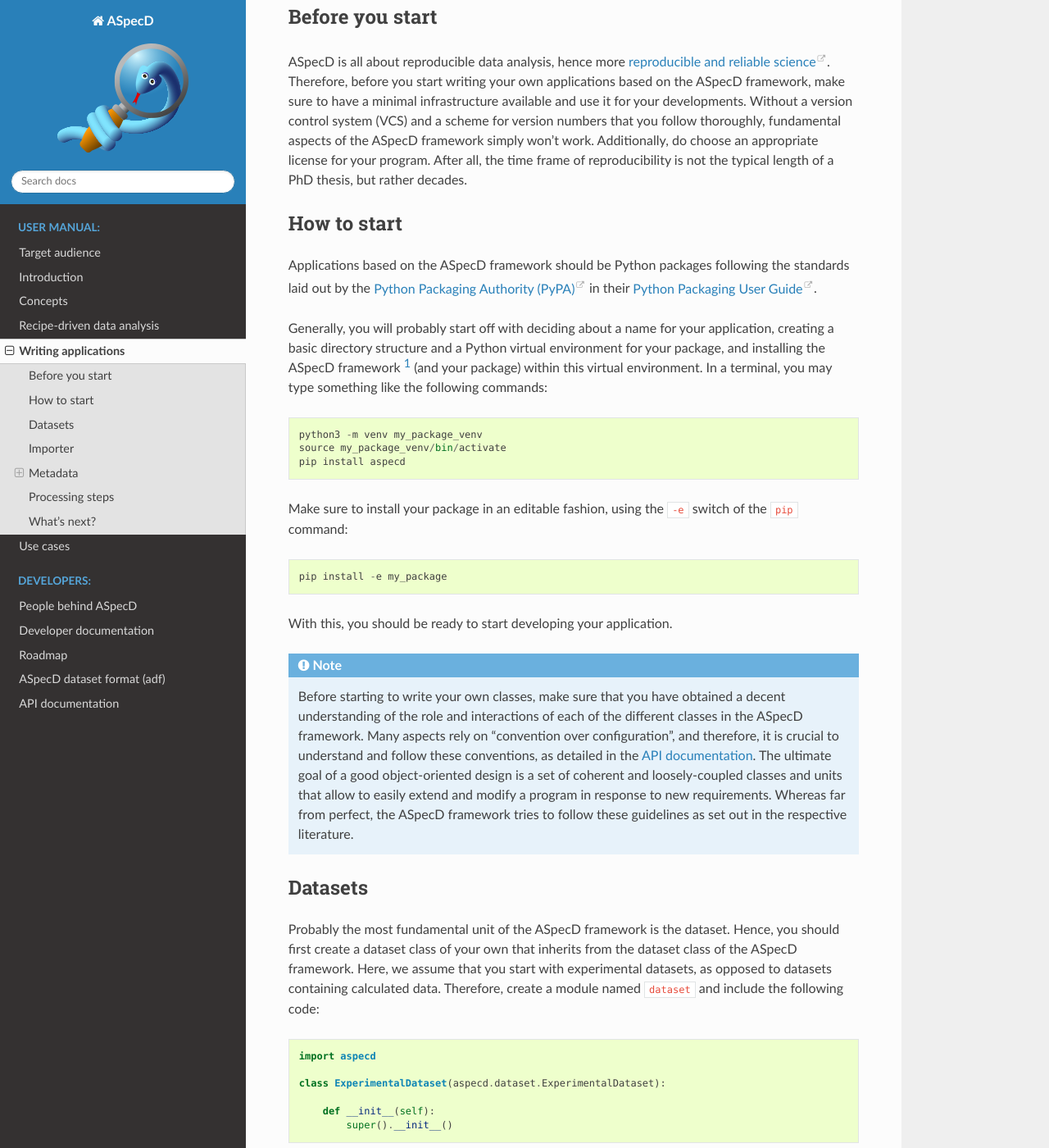
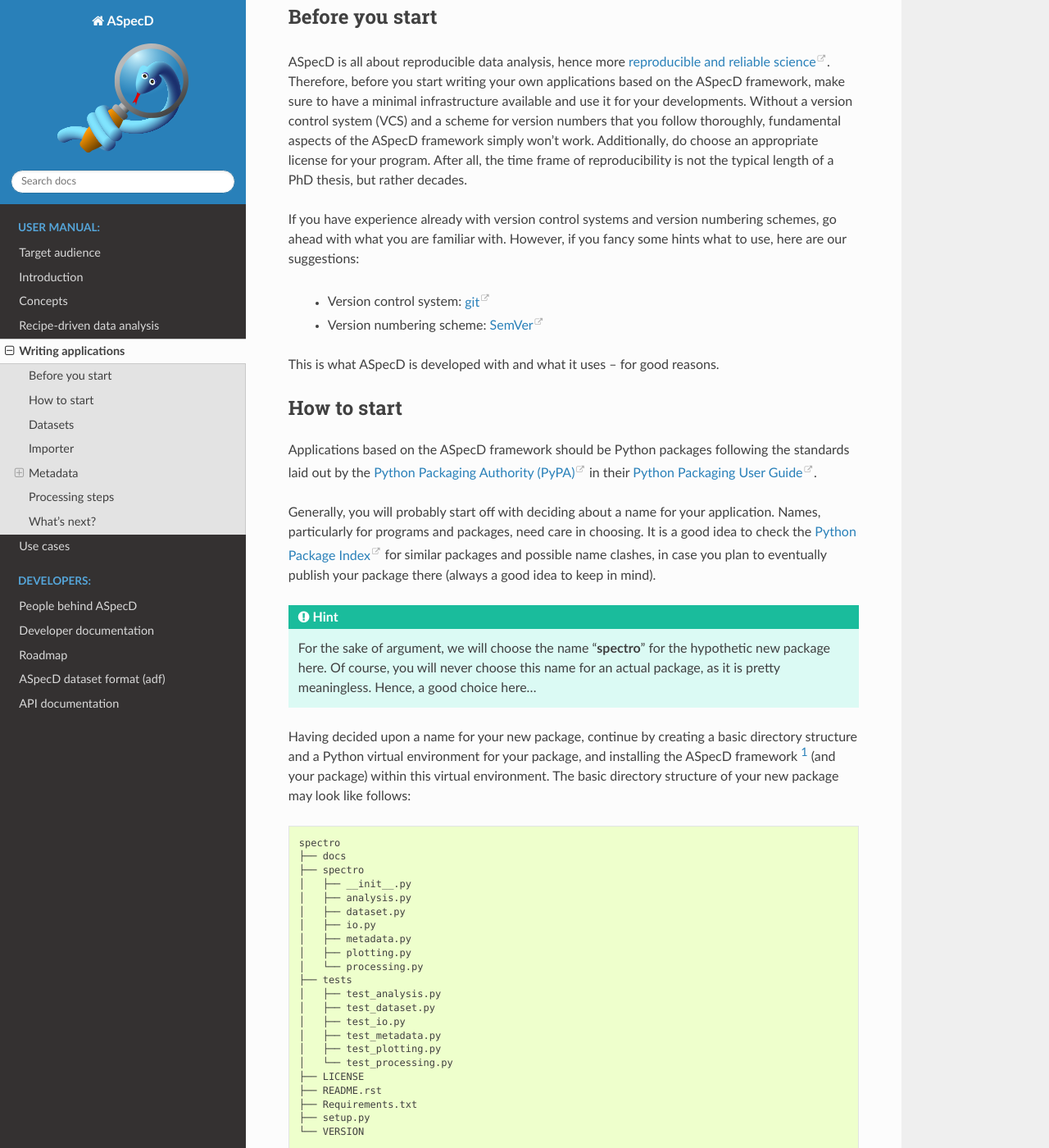
Before and after one commit to tillbiskup/aspecd, a Sphinx documentation site: the page built from docs/applications.rst, in a window 1280 px wide and 1400 px high, scrolled down 300 px. Shown: the whole window at 82% size. Built offline with Sphinx 7.4.7 and the Read the Docs theme 2.0.0, drawn with Linux system fonts in a browser that asks for light colours; some of the changed text lies outside the part shown.

Commit message:
Update documentation: recipe example, writing applications

```diff
--- a/docs/applications.rst
+++ b/docs/applications.rst
@@ -12,21 +12,72 @@
 
 ASpecD is all about reproducible data analysis, hence more `reproducible and reliable science <https://www.reproducible-research.de/>`_. Therefore, before you start writing your own applications based on the ASpecD framework, make sure to have a minimal infrastructure available and use it for your developments. Without a version control system (VCS) and a scheme for version numbers that you follow thoroughly, fundamental aspects of the ASpecD framework simply won't work. Additionally, do choose an appropriate license for your program. After all, the time frame of reproducibility is not the typical length of a PhD thesis, but rather decades.
 
+If you have experience already with version control systems and version numbering schemes, go ahead with what you are familiar with. However, if you fancy some hints what to use, here are our suggestions:
+
+  * Version control system: `git <https://git-scm.com/>`_
+  * Version numbering scheme: `SemVer <https://semver.org/>`_
+
+This is what ASpecD is developed with and what it uses -- for good reasons.
+
 
 How to start
 ============
 
 Applications based on the ASpecD framework should be Python packages following the standards laid out by the `Python Packaging Authority (PyPA) <https://www.pypa.io/>`_ in their `Python Packaging User Guide <https://python-packaging-user-guide.readthedocs.io/>`_.
 
-Generally, you will probably start off with deciding about a name for your application, creating a basic directory structure and a Python virtual environment for your package, and installing the ASpecD framework [#aspecd_availability]_ (and your package) within this virtual environment. In a terminal, you may type something like the following commands::
+Generally, you will probably start off with deciding about a name for your application. Names, particularly for programs and packages, need care in choosing. It is a good idea to check the `Python Package Index <https://pypi.org/>`_ for similar packages and possible name clashes, in case you plan to eventually publish your package there (always a good idea to keep in mind).
 
-  python3 -m venv my_package_venv
-  source my_package_venv/bin/activate
-  pip install aspecd
 
-Make sure to install your package in an editable fashion, using the ``-e`` switch of the ``pip`` command::
+.. hint::
 
-  pip install -e my_package
+    For the sake of argument, we will choose the name "**spectro**" for the hypothetic new package here. Of course, you will never choose this name for an actual package, as it is pretty meaningless. Hence, a good choice here...
+
+
+Having decided upon a name for your new package, continue by creating a basic directory structure and a Python virtual environment for your package, and installing the ASpecD framework [#aspecd_availability]_ (and your package) within this virtual environment. The basic directory structure of your new package may look like follows:
+
+.. code-block::
+
+    spectro
+    ├── docs
+    ├── spectro
+    │   ├── __init__.py
+    │   ├── analysis.py
+    │   ├── dataset.py
+    │   ├── io.py
+    │   ├── metadata.py
+    │   ├── plotting.py
+    │   └── processing.py
+    ├── tests
+    │   ├── test_analysis.py
+    │   ├── test_dataset.py
+    │   ├── test_io.py
+    │   ├── test_metadata.py
+    │   ├── test_plotting.py
+    │   └── test_processing.py
+    ├── LICENSE
+    ├── README.rst
+    ├── Requirements.txt
+    ├── setup.py
+    └── VERSION
+
+
+Directories and files should be pretty self-explaining. If in doubt, consult the `Python Packaging Authority (PyPA) <https://www.pypa.io/>`_ and their `Python Packaging User Guide <https://python-packaging-user-guide.readthedocs.io/>`_ or have a look at the `ASpecD source code <https://github.com/tillbiskup/aspecd/>`_.
+
+To create the virtual environment and install ASpecD and your package, open a terminal and type something like the following commands:
+
+.. code-block:: bash
+
+    python3 -m venv spectro_venv
+    source spectro_venv/bin/activate
+    pip install aspecd
+
+
+Make sure to install your package in an editable fashion, using the ``-e`` switch of the ``pip`` command:
+
+.. code-block:: bash
+
+    pip install -e spectro
+
 
 With this, you should be ready to start developing your application.
 
--- a/docs/index.rst
+++ b/docs/index.rst
@@ -10,7 +10,7 @@
 
 In short: Each and every processing step applied to your data will be recorded and can be traced back. Additionally, for each representation of your data (*e.g.*, figures, tables) you can easily follow how the data shown have been processed and where they originate from.
 
-What is even better: Actual data processing and analysis no longer requires programming skills, but is as simple as writing a text file summarising all the steps you want to have been performed on your dataset(s) in an organised way. Curious? Have a look at :doc:`recipe-driven data analysis <recipes>`.
+What is even better: Actual data processing and analysis **no longer requires programming skills**, but is as simple as writing a text file summarising all the steps you want to have been performed on your dataset(s) in an organised way. Curious? Have a look at :doc:`recipe-driven data analysis <recipes>`.
 
 For more general information on the ASpecD framework see its `Homepage <https://www.aspecd.de/>`_, and for how to use it, carry on reading.
 
--- a/docs/recipes.rst
+++ b/docs/recipes.rst
@@ -8,9 +8,39 @@
 
 Recipes have been briefly introduced already with the concept of :ref:`tasks <tasks>`. However, the idea of recipe-driven data analysis is a bit more complex, and this page will provide more details, although still on a rather abstract level. Those readers interested in actually implementing recipe-driven data analysis are referred to the documentation of the :mod:`aspecd.tasks` module.
 
+
+Data analysis without programming
+=================================
+
 Basically, recipe-driven data analysis can be thought of a special type of user interface to the ASpecD framework and derived packages. The normal user of such package has a clear idea how to process and analyse data, but is not necessarily interested in actually programming a lot. Furthermore, reproducible science requires the history of each and every processing and analysis step to be recorded and stored in a way that can be used and understood long after the steps have been carried out (think of decades rather than weeks or months).
 
 From the user's perspective, all that is required is a human-writable file format and a list of datasets followed by a list of tasks to be performed on these datasets. For each task, the user will want to provide all necessary parameters. Eventually, the user is providing the metadata of the data analysis. Introducing the metaphor of recipe and cook prevents multiple meanings of the term "metadata" and the confusion this might cause. A recipe is a list of datasets and tasks to perform on them. Such recipe is processed by a cook. This is the origin of the term "recipe-driven data analysis".
+
+So, how does it look like? Consider the following example:
+
+
+.. code-block:: yaml
+
+    datasets:
+      - /path/to/first/dataset
+      - /path/to/second/dataset
+
+    tasks:
+      - kind: processing
+        type: SubtractBaseline
+        properties:
+          parameters:
+            kind: polynomial
+            order: 0
+      - kind: singleplot
+        type: SinglePlotter
+        properties:
+          filename:
+            - first-dataset.pdf
+            - second-dataset.pdf
+
+
+Admittedly, that's a rather primitive recipe, only loading two datasets, performing a zeroth-order polynomial baseline correction, and afterwards plotting each of them separately. However, it should suffice to have you get the gist.
 
 
 Reproducible and automated
@@ -36,6 +66,8 @@
 
 Furthermore, this approach allows to decouple the place the actual data processing will take place from the input. Think of containerisation (*e.g.*, `docker <https://www.docker.com/>`_) where the actual packages derived from ASpecD are located in a container that is self-contained and could basically even be shared with others [#fn1]_. Particularly in case of the above-mentioned long-running fitting tasks, having the data analysis run not on the personal computer, but on some server somewhere.
 
+Of course, there are many aspects of data processing and analysis that eventually do need some interaction. Nevertheless, recipe-driven data analysis can be used here as well, as this simply means that you create a recipe resulting in (graphically) representing the data for visual inspection. Furthermore, you can make recipes systematically vary parameters and represent the results as well. While truly interactively varying parameters and judging the result in real time may be tempting, a more systematic and uniform approach encouraged by using recipes often turns out to be the better choice, notwithstanding the fact that you get a full reproducibility for free this way.
+
 
 History
 =======
```
Also changed, not shown: other parts of docs/applications.rst (+0 -3 lines), 1 other file.
